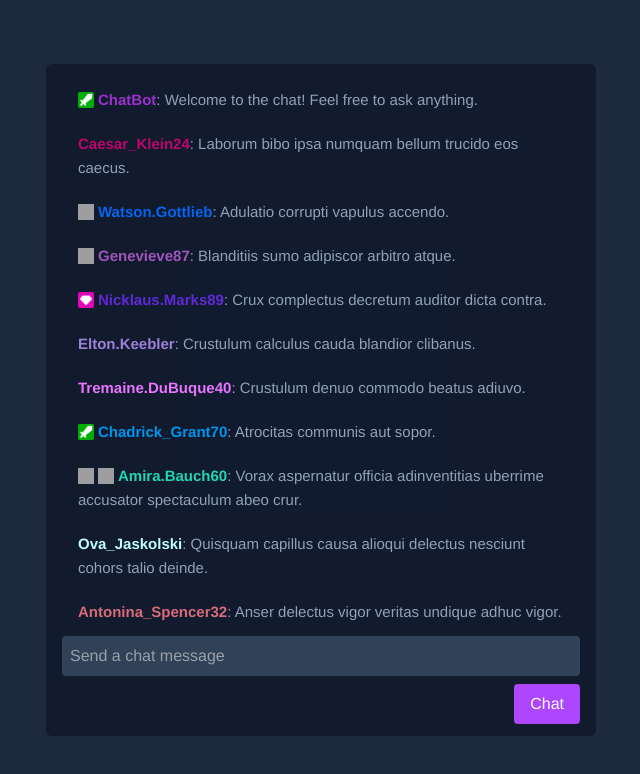
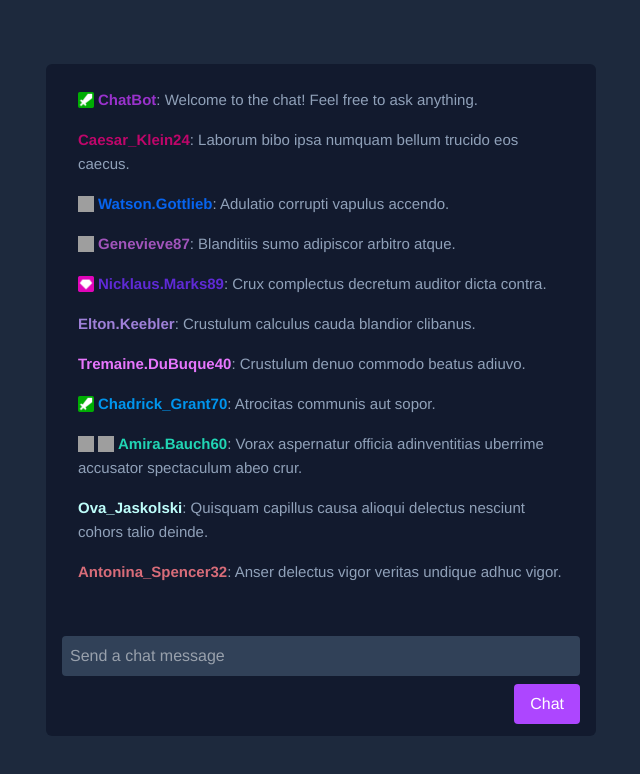
Before and after one commit to ibqn/vite-twich-chat, a React (Vite) app in the folder packages/frontend/: page / in a window 1280 px wide. Shown: the top 774 px of the page, without its empty margins (319-959 px from the left). Built offline with nearby package versions, Linux system fonts and the light colour scheme; grey boxes are pictures that could not be loaded.

Commit message:
Reduce gap between chat messages for improved layout

```diff
--- a/packages/frontend/src/components/chat-messages-box.tsx
+++ b/packages/frontend/src/components/chat-messages-box.tsx
@@ -12,7 +12,7 @@ export const ChatMessagesBox = ({ messages }: Props) => {
 
   return (
     <div className="h-[70vh] overflow-auto">
-      <div className="flex flex-col gap-2 p-2">{MessageList}</div>
+      <div className="flex flex-col gap-1 p-2">{MessageList}</div>
     </div>
   )
 }
```
